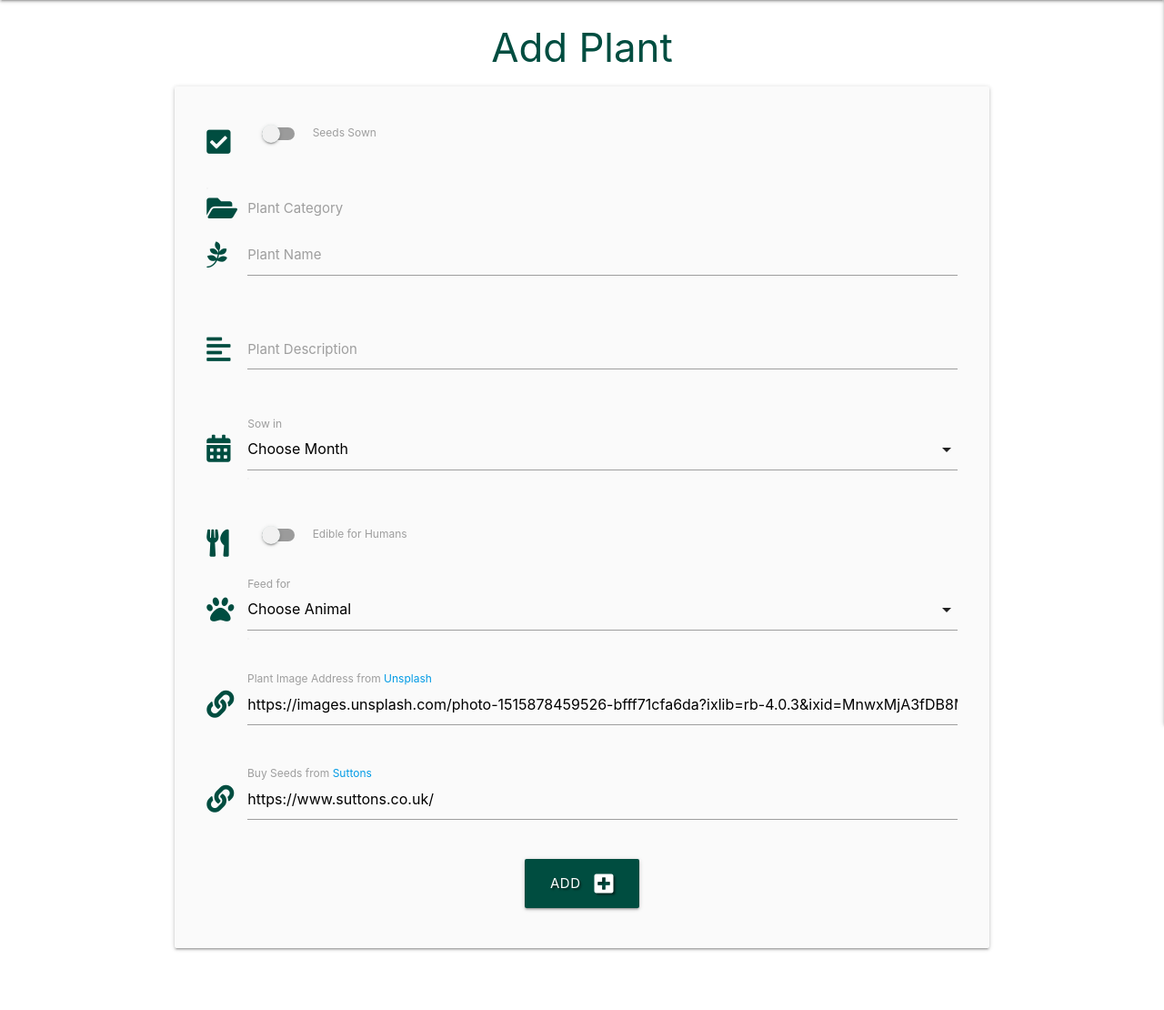
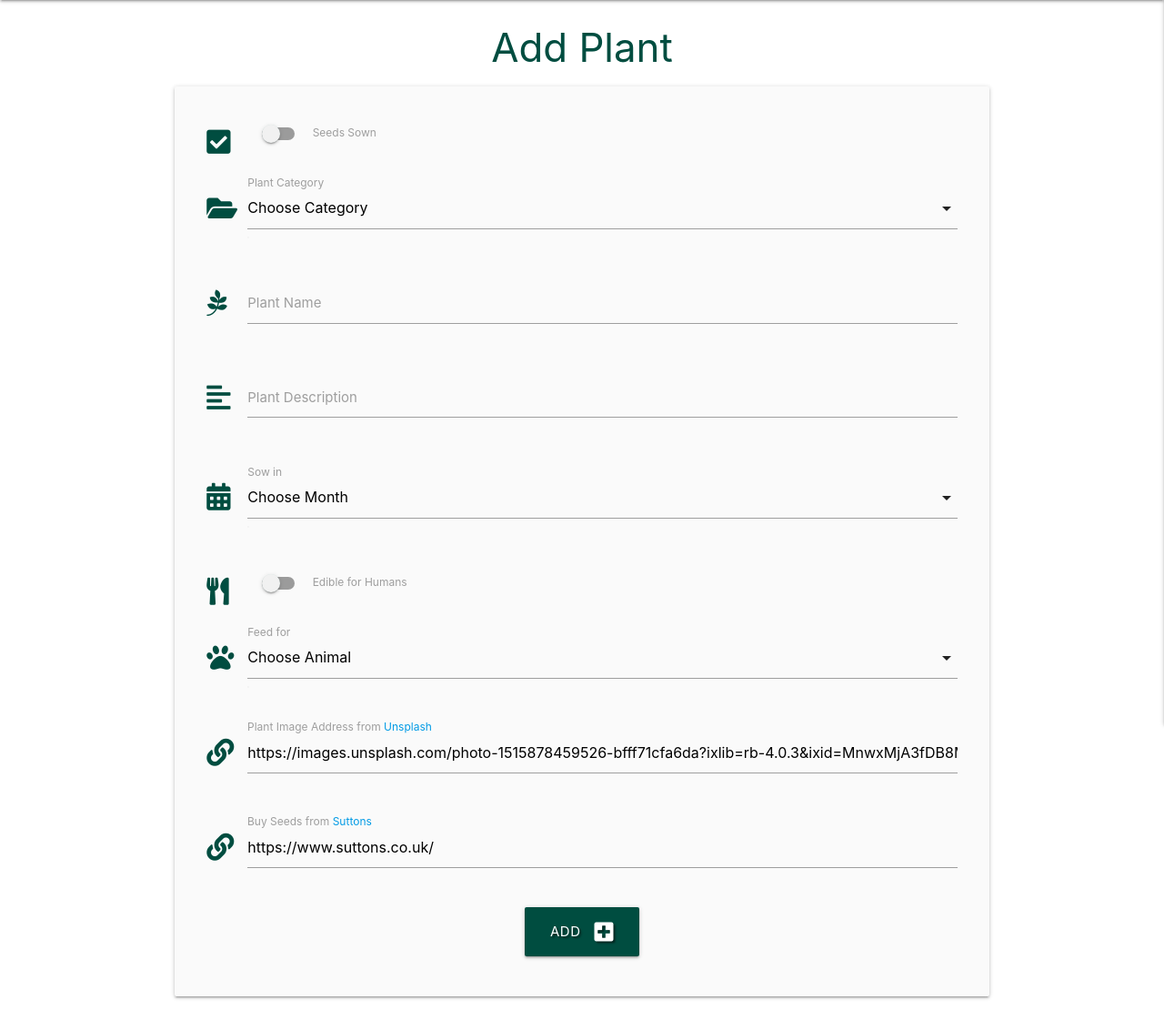
Before and after one commit to janet-dev/ci-milestone-project-3, a Flask app: page /add_plant in a window 1280 px wide. Shown: the part 64-1174 px from the top of the page at 91% size. Before the commit the page ends 1109 px from the top, so only its background shows below. Run offline with Flask 2, Linux system fonts and the light colour scheme; the visitor is signed in with stand-in values (Sample User, id 1); data that the repository does not hold is empty; some libraries are stand-ins or nearby versions.

Commit message:
Remove class browser-default from select for category_name in add_plant

```diff
--- a/templates/add_plant.html
+++ b/templates/add_plant.html
@@ -23,7 +23,7 @@
             <div class="row">
                 <div class="input-field col s12">
                     <i class="fas fa-folder-open prefix teal-text text-darken-4"></i>
-                    <select id="category_name" name="category_name" class="browser-default validate" required>
+                    <select id="category_name" name="category_name" class="validate" required>
                         <option value="" disabled selected>Choose Category</option>
                         {% for category in categories %}
                             <option value="{{ category.category_name }}">{{ category.category_name }}</option>
```
